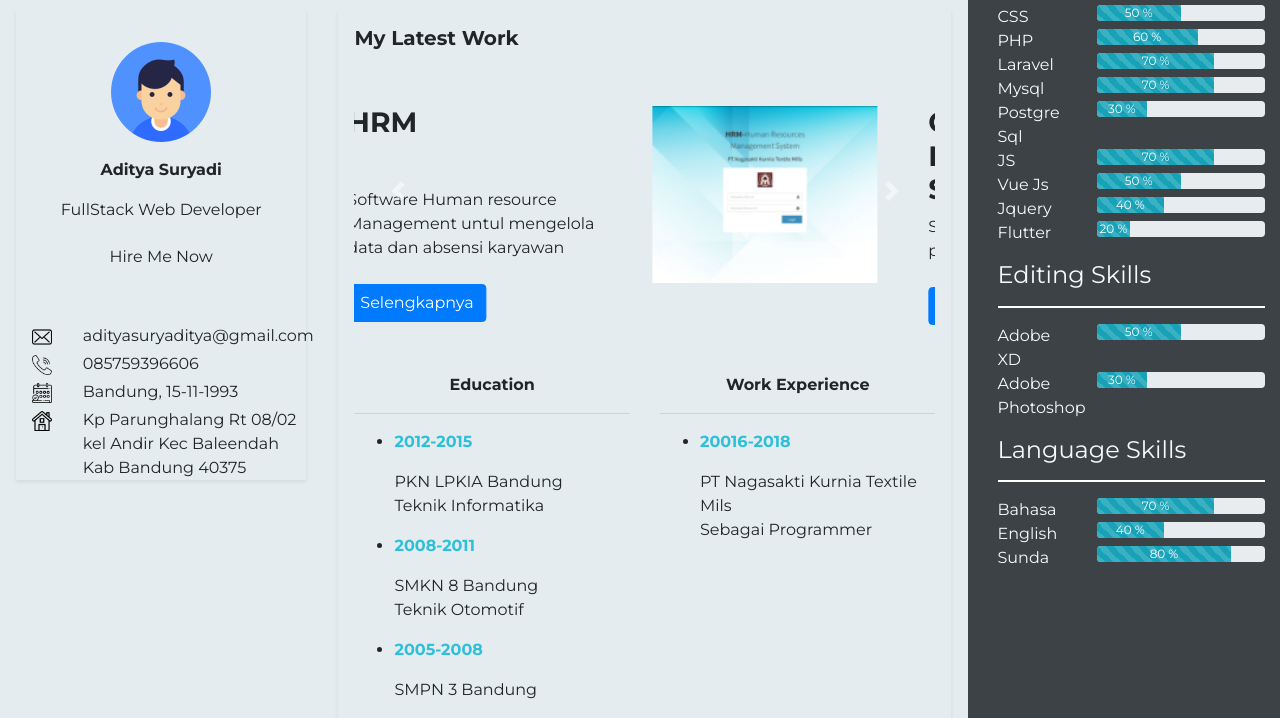
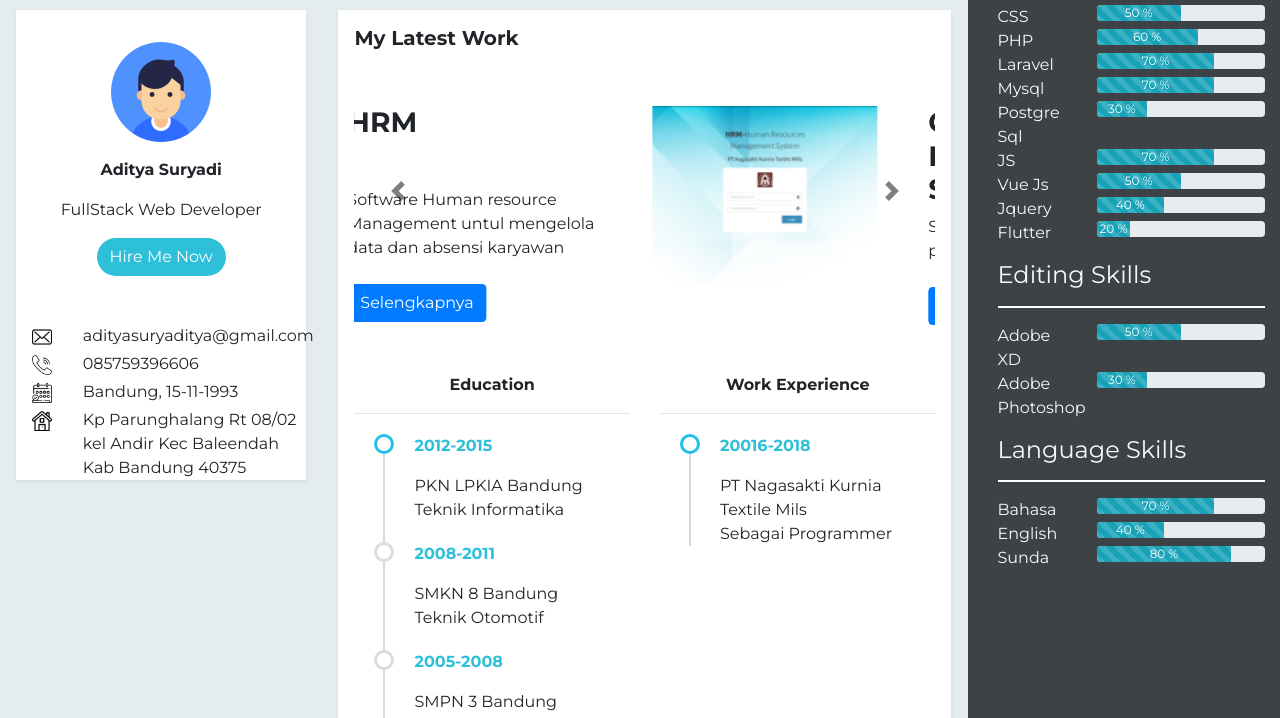
Before and after one commit to abwaba/portofolio, a plain HTML site: page index.html in a window 1280 px wide. Shown: the part 82-800 px from the top of the page. Drawn offline with nearby package versions, Linux system fonts and the light colour scheme.

Commit message:
edit style css

```diff
--- a/dist/css/style.css
+++ b/dist/css/style.css
@@ -7,3 +7,71 @@ body {
     color: blue !important;
     font-weight: 400;
 }
+
+.box-profile {
+    background-color: #ffffff;
+}
+
+button.hire {
+    color: #ffffff;
+    background-color: #2EBFD9;
+}
+
+button.hire:hover {
+    color: #2EBFD9;
+    border-width: 2px;
+    border-color: #2EBFD9;
+    background-color: #ffffff;
+}
+
+ul.timeline {
+    list-style-type: none;
+    position: relative;
+}
+
+ul.timeline:before {
+    content: ' ';
+    background: #d4d9df;
+    display: inline-block;
+    position: absolute;
+    left: 29px;
+    width: 2px;
+    height: 100%;
+    z-index: 400;
+}
+
+ul.timeline>li {
+    margin: 20px 0;
+    padding-left: 20px;
+}
+
+ul.timeline>li.active:before {
+    content: ' ';
+    background: white;
+    display: inline-block;
+    position: absolute;
+    border-radius: 50%;
+    border: 3px solid #22c0e8;
+    left: 20px;
+    width: 20px;
+    height: 20px;
+    z-index: 400;
+}
+
+ul.timeline>li:before {
+    content: ' ';
+    background: white;
+    display: inline-block;
+    position: absolute;
+    border-radius: 50%;
+    border: 3px solid #DCDCDC;
+    left: 20px;
+    width: 20px;
+    height: 20px;
+    z-index: 400;
+}
+
+.carousel-control-next,
+.carousel-control-prev {
+    filter: invert(100%);
+}
```
